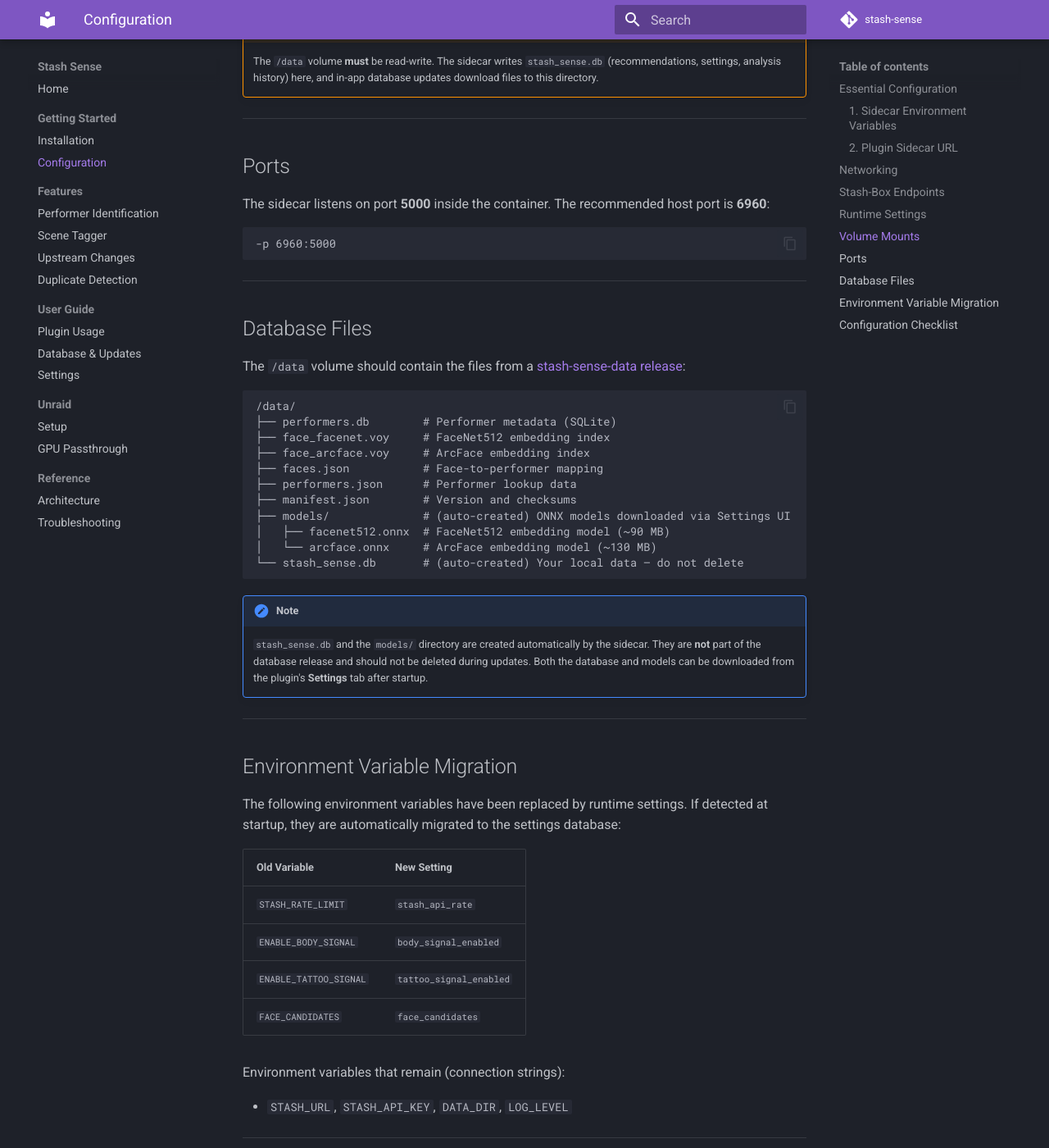
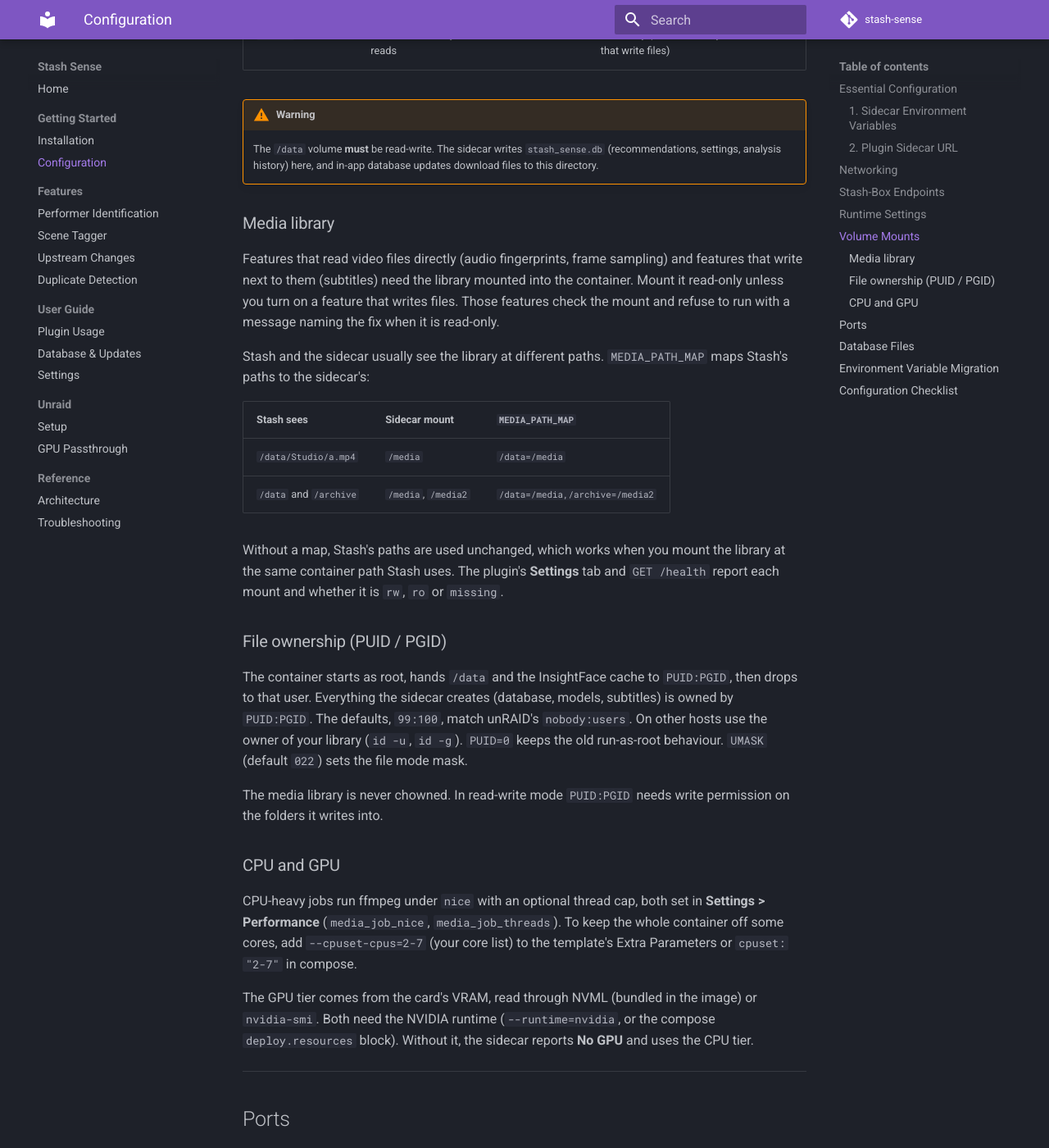
Before and after one commit to carrotwaxr/stash-sense, an MkDocs documentation site: the page built from docs/configuration.md, in a window 1280 px wide and 1400 px high, scrolled down 2676 px. Shown: the whole window at 82% size. Built offline with MkDocs 1.6.1 and Material for MkDocs 9.7.7, drawn with Linux system fonts in a browser that asks for light colours; comment, search, counter and statistics services are not loaded; some of the changed text lies outside the part shown.

Commit message:
docs: media mount, PUID/PGID and CPU pinning in template and install docs

```diff
--- a/docker-compose.yml
+++ b/docker-compose.yml
@@ -9,10 +9,15 @@ services:
     volumes:
       - ./api/data:/data
       - stash-sense-insightface:/root/.insightface
+      # Media library, read-only unless a file-writing feature (subtitles) is on
+      - ${MEDIA_LIBRARY:-./media}:/media:ro
     environment:
       - STASH_URL=${STASH_URL:-http://stash:9999}
       - STASH_API_KEY=${STASH_API_KEY}
       - DATA_DIR=/data
+      - MEDIA_PATH_MAP=${MEDIA_PATH_MAP:-/data=/media}
+      - PUID=${PUID:-1000}
+      - PGID=${PGID:-1000}
       - PYTHONUNBUFFERED=1
     deploy:
       resources:
--- a/docs/configuration.md
+++ b/docs/configuration.md
@@ -77,9 +77,35 @@ See [Settings Reference](settings-system.md) for the full list of adjustable opt
 |----------------|---------|------|
 | `/data` | Database files, models, and local data (`stash_sense.db`) | **Read-write** |
 | `/root/.insightface` | Cached face detection model weights (~500 MB) | Read-write |
+| `/media` | Your media library, the same files Stash reads | Read-only (read-write only for features that write files) |
 
 !!! warning
     The `/data` volume **must** be read-write. The sidecar writes `stash_sense.db` (recommendations, settings, analysis history) here, and in-app database updates download files to this directory.
+
+### Media library
+
+Features that read video files directly (audio fingerprints, frame sampling) and features that write next to them (subtitles) need the library mounted into the container. Mount it read-only unless you turn on a feature that writes files. Those features check the mount and refuse to run with a message naming the fix when it is read-only.
+
+Stash and the sidecar usually see the library at different paths. `MEDIA_PATH_MAP` maps Stash's paths to the sidecar's:
+
+| Stash sees | Sidecar mount | `MEDIA_PATH_MAP` |
+|---|---|---|
+| `/data/Studio/a.mp4` | `/media` | `/data=/media` |
+| `/data` and `/archive` | `/media`, `/media2` | `/data=/media,/archive=/media2` |
+
+Without a map, Stash's paths are used unchanged, which works when you mount the library at the same container path Stash uses. The plugin's **Settings** tab and `GET /health` report each mount and whether it is `rw`, `ro` or `missing`.
+
+### File ownership (PUID / PGID)
+
+The container starts as root, hands `/data` and the InsightFace cache to `PUID:PGID`, then drops to that user. Everything the sidecar creates (database, models, subtitles) is owned by `PUID:PGID`. The defaults, `99:100`, match unRAID's `nobody:users`. On other hosts use the owner of your library (`id -u`, `id -g`). `PUID=0` keeps the old run-as-root behaviour. `UMASK` (default `022`) sets the file mode mask.
+
+The media library is never chowned. In read-write mode `PUID:PGID` needs write permission on the folders it writes into.
+
+### CPU and GPU
+
+CPU-heavy jobs run ffmpeg under `nice` with an optional thread cap, both set in **Settings > Performance** (`media_job_nice`, `media_job_threads`). To keep the whole container off some cores, add `--cpuset-cpus=2-7` (your core list) to the template's Extra Parameters or `cpuset: "2-7"` in compose.
+
+The GPU tier comes from the card's VRAM, read through NVML (bundled in the image) or `nvidia-smi`. Both need the NVIDIA runtime (`--runtime=nvidia`, or the compose `deploy.resources` block). Without it, the sidecar reports **No GPU** and uses the CPU tier.
 
 ---
 
@@ -130,6 +156,7 @@ The following environment variables have been replaced by runtime settings. If d
 Environment variables that remain (connection strings):
 
 - `STASH_URL`, `STASH_API_KEY`, `DATA_DIR`, `LOG_LEVEL`
+- `MEDIA_PATH_MAP`, `MEDIA_DIR` (default `/media`), `PUID`, `PGID`, `UMASK`
 
 ---
 
@@ -140,3 +167,5 @@ Environment variables that remain (connection strings):
 - [ ] Stash-Box endpoints configured in Stash's **Settings > Metadata Providers** (for upstream sync and scene tagging)
 - [ ] `/data` volume mounted read-write
 - [ ] `/root/.insightface` volume mounted (prevents re-downloading detection model on restart)
+- [ ] Media library mounted at `/media` (read-only) and `MEDIA_PATH_MAP` set if Stash uses a different path
+- [ ] `PUID` / `PGID` match the owner of your library
```
Also changed, not shown: docs/features/duplicate-detection.md (+3 -0 lines), docs/installation.md (+12 -0 lines), docs/settings-system.md (+8 -0 lines), docs/unraid/setup.md (+10 -1 lines), docs/unraid/stash-sense.xml (+22 -14 lines), unraid-template.xml (+6 -1 lines).
